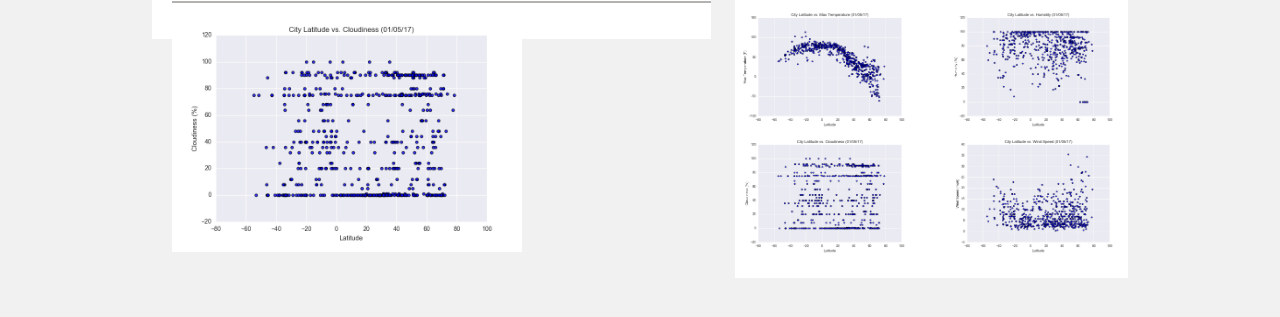
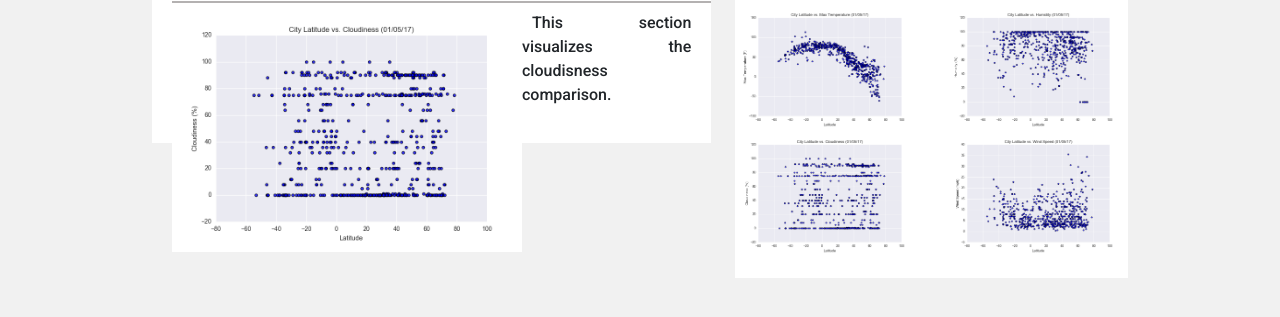
Before and after one commit to ijcm122/Web-Design-Challenge, a plain HTML site: page cloudiness.html in a window 1280 px wide. Shown: the part 161-478 px from the top of the page. Drawn offline with nearby package versions, Linux system fonts and the light colour scheme.

Commit message:
Update cloudiness.html

```diff
--- a/cloudiness.html
+++ b/cloudiness.html
@@ -57,7 +57,7 @@
                         <div class="container-summary">
                             <h1 class="title">Cloudiness</h1>
                             <img class="img-fluid" src="Resources\assets\images\Fig3.png" alt="fig 1">
-                            <p><p>
+                            <p> This section visualizes the cloudisness comparison.<p>
                         </div>
                     </div>
                     <div class="col-12 col-sm-5" text-center>
```
